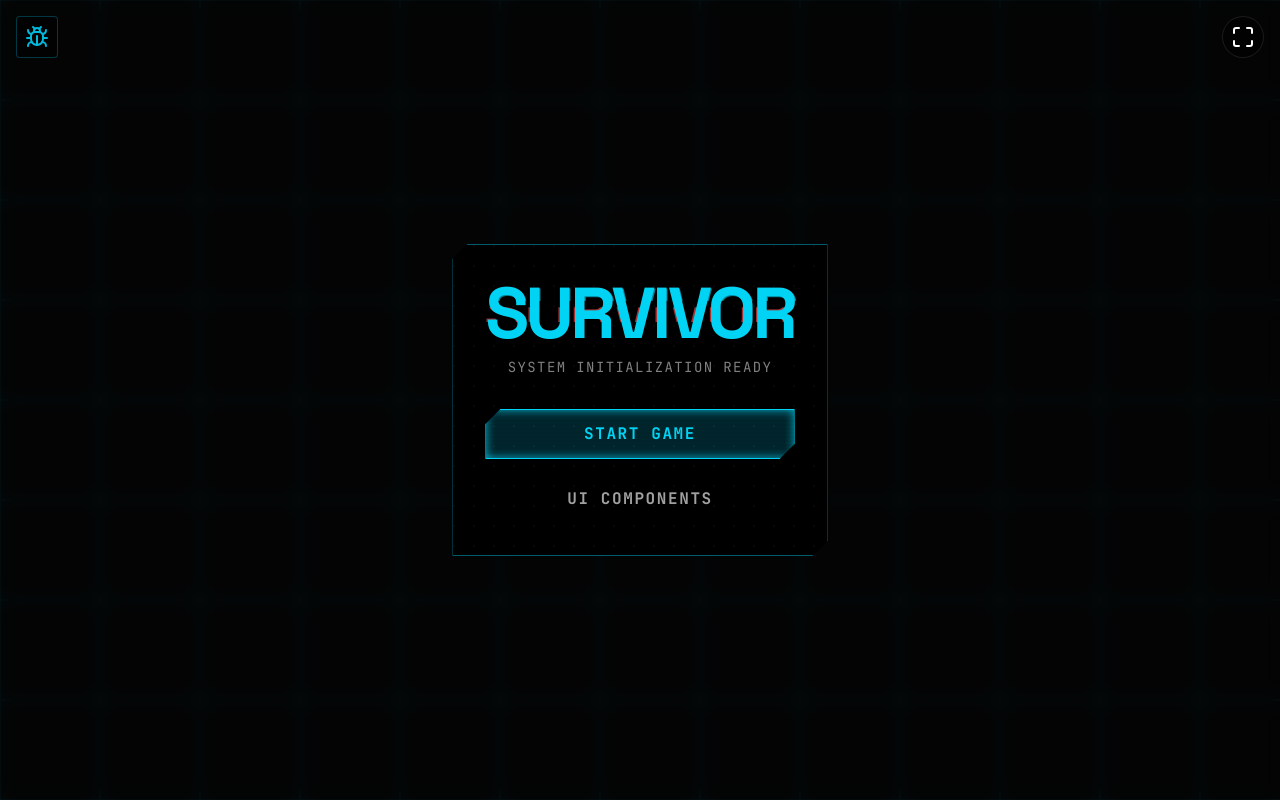
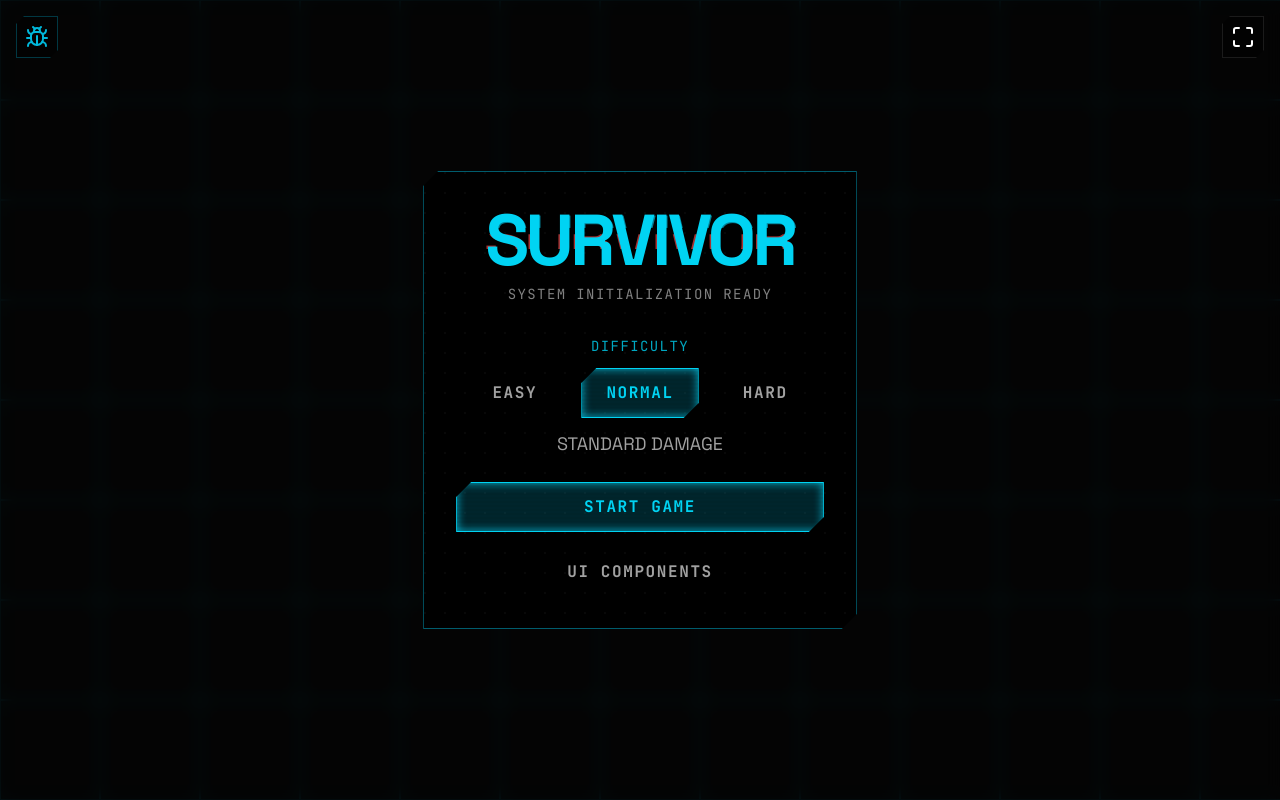
Before and after one commit to AliyahZombie/Interrupt, a React (Vite) app: page / in a window 1280 px wide. Built offline with nearby package versions, Linux system fonts and the light colour scheme.

Commit message:
feat(ui): add start-screen difficulty selector
Ultraworked with [Sisyphus](https://github.com/code-yeongyu/oh-my-openagent)

Co-authored-by: Sisyphus <clio-agent@sisyphuslabs.ai>

```diff
--- a/src/components/Game.tsx
+++ b/src/components/Game.tsx
@@ -2,6 +2,7 @@ import React, { useEffect, useRef, useState } from 'react';
 import { Maximize, Minimize, Bug } from 'lucide-react';
 import { GameEngine } from '../game/Engine';
 import { RangedEnemy, MeleeEnemy } from '../game/Entities';
+import type { Difficulty } from '../game/Difficulty';
 import { CyberButton, CyberPanel, CyberText, CyberBadge, CyberInput, CyberProgressBar, CyberGlitchText, CyberModal } from './ui';
 
 export const Game = () => {
@@ -11,6 +12,7 @@ export const Game = () => {
   const [isFullscreen, setIsFullscreen] = useState(false);
   const [forceStart, setForceStart] = useState(false);
   const [gameState, setGameState] = useState<'START' | 'PLAYING' | 'GAME_OVER'>('START');
+  const [difficulty, setDifficulty] = useState<Difficulty>('NORMAL');
   const [score, setScore] = useState(0);
   const [credits, setCredits] = useState(0);
   const [showUIPreview, setShowUIPreview] = useState(false);
@@ -20,6 +22,11 @@ export const Game = () => {
     godMode: false,
     noCooldowns: false
   });
+
+  const debugFlagsRef = useRef(debugFlags);
+  useEffect(() => {
+    debugFlagsRef.current = debugFlags;
+  }, [debugFlags]);
 
   useEffect(() => {
     const handleFullscreenChange = () => {
@@ -55,6 +62,16 @@ export const Game = () => {
     const engine = new GameEngine(canvasRef.current);
     engineRef.current = engine;
 
+    engine.debugFlags.stopSpawning = debugFlagsRef.current.stopSpawning;
+    engine.debugFlags.godMode = debugFlagsRef.current.godMode;
+    engine.debugFlags.noCooldowns = debugFlagsRef.current.noCooldowns;
+
+    // When the engine is recreated (e.g. rotation / resize), reset the UI state
+    // so we don't get stuck in PLAYING with a fresh engine that hasn't started.
+    setGameState('START');
+    setScore(0);
+    setCredits(0);
+
     engine.onStateChange = (state) => {
       setGameState(state);
     };
@@ -72,25 +89,9 @@ export const Game = () => {
 
   const handleStartGame = () => {
     if (engineRef.current) {
-      engineRef.current.startGame();
+      engineRef.current.startGame(difficulty);
     }
   };
-
-  if (isPortrait && !forceStart) {
-    return (
-      <div className="flex items-center justify-center h-screen w-screen bg-cyber-bg text-white p-8 text-center bg-scanlines">
-        <CyberPanel variant="cyan" className="max-w-md">
-          <CyberText variant="h2" color="cyan" glow className="mb-4">ROTATE DEVICE</CyberText>
-          <CyberText variant="body" color="neutral" className="mb-8">
-            This game is designed to be played in landscape mode for the best experience.
-          </CyberText>
-          <CyberButton variant="ghost" onClick={() => setForceStart(true)}>
-            PLAY ANYWAY
-          </CyberButton>
-        </CyberPanel>
-      </div>
-    );
-  }
 
   return (
     <div className="relative w-screen h-screen overflow-hidden bg-cyber-bg">
@@ -101,10 +102,11 @@ export const Game = () => {
       />
 
       {/* Debug Button */}
-      <div className="absolute top-4 left-4 z-50">
+      <div className="absolute top-4 left-4 z-30">
         <button
           onClick={() => setIsDebugPanelOpen(true)}
-          className="p-2 bg-black/50 border border-cyan-500/30 text-cyan-500 rounded hover:bg-cyan-900/50 transition-colors"
+          className="p-2 bg-black/50 border border-cyan-500/30 text-cyan-500 clip-chamfer-sm hover:bg-cyan-900/50 transition-colors"
+          aria-label="Open Debug Panel"
         >
           <Bug size={24} />
         </button>
@@ -163,7 +165,14 @@ export const Game = () => {
                 <input type="checkbox" checked={debugFlags.noCooldowns} onChange={(e) => {
                   const val = e.target.checked;
                   setDebugFlags(prev => ({...prev, noCooldowns: val}));
-                  if (engineRef.current) engineRef.current.debugFlags.noCooldowns = val;
+                  if (engineRef.current) {
+                    engineRef.current.debugFlags.noCooldowns = val;
+                    if (val) {
+                      engineRef.current.skills.forEach(skill => {
+                        if (skill) skill.currentCooldown = 0;
+                      });
+                    }
+                  }
                 }} className="w-5 h-5 accent-cyan-500" />
                 NO COOLDOWNS
               </label>
@@ -178,6 +187,39 @@ export const Game = () => {
           <CyberPanel variant="cyan" className="flex flex-col items-center text-center">
             <CyberGlitchText text="SURVIVOR" color="cyan" className="text-5xl md:text-7xl mb-2" />
             <CyberText variant="label" color="neutral" className="mb-8">SYSTEM INITIALIZATION READY</CyberText>
+
+            <div className="w-full mb-6">
+              <CyberText variant="label" color="cyan" className="mb-3">DIFFICULTY</CyberText>
+              <div className="grid grid-cols-3 gap-2">
+                <CyberButton
+                  variant={difficulty === 'EASY' ? 'primary' : 'ghost'}
+                  onClick={() => setDifficulty('EASY')}
+                  className="px-3 py-2"
+                >
+                  EASY
+                </CyberButton>
+                <CyberButton
+                  variant={difficulty === 'NORMAL' ? 'primary' : 'ghost'}
+                  onClick={() => setDifficulty('NORMAL')}
+                  className="px-3 py-2"
+                >
+                  NORMAL
+                </CyberButton>
+                <CyberButton
+                  variant={difficulty === 'HARD' ? 'danger' : 'ghost'}
+                  onClick={() => setDifficulty('HARD')}
+                  className="px-3 py-2"
+                >
+                  HARD
+                </CyberButton>
+              </div>
+              <CyberText variant="body" color="neutral" className="mt-3">
+                {difficulty === 'EASY' && 'PLAYER TAKES 50% DAMAGE'}
+                {difficulty === 'NORMAL' && 'STANDARD DAMAGE'}
+                {difficulty === 'HARD' && 'PLAYER TAKES 150% DAMAGE • ENEMIES DODGE BULLETS'}
+              </CyberText>
+            </div>
+
             <div className="flex flex-col gap-4 w-full">
               <CyberButton variant="primary" onClick={handleStartGame}>
                 START GAME
@@ -254,11 +296,25 @@ export const Game = () => {
 
       <button
         onClick={toggleFullscreen}
-        className="absolute top-4 right-4 z-30 p-2 bg-black/50 rounded-full text-white hover:bg-black/70 transition-colors border border-white/10"
+        className="absolute top-4 right-4 z-30 p-2 bg-black/50 clip-chamfer-sm text-white hover:bg-black/70 transition-colors border border-white/10"
         aria-label="Toggle Fullscreen"
       >
         {isFullscreen ? <Minimize size={24} /> : <Maximize size={24} />}
       </button>
+
+      {isPortrait && !forceStart && (
+        <div className="absolute inset-0 z-50 flex items-center justify-center bg-cyber-bg text-white p-8 text-center bg-scanlines">
+          <CyberPanel variant="cyan" className="max-w-md">
+            <CyberText variant="h2" color="cyan" glow className="mb-4">ROTATE DEVICE</CyberText>
+            <CyberText variant="body" color="neutral" className="mb-8">
+              This game is designed to be played in landscape mode for the best experience.
+            </CyberText>
+            <CyberButton variant="ghost" onClick={() => setForceStart(true)}>
+              PLAY ANYWAY
+            </CyberButton>
+          </CyberPanel>
+        </div>
+      )}
     </div>
   );
 };
```
